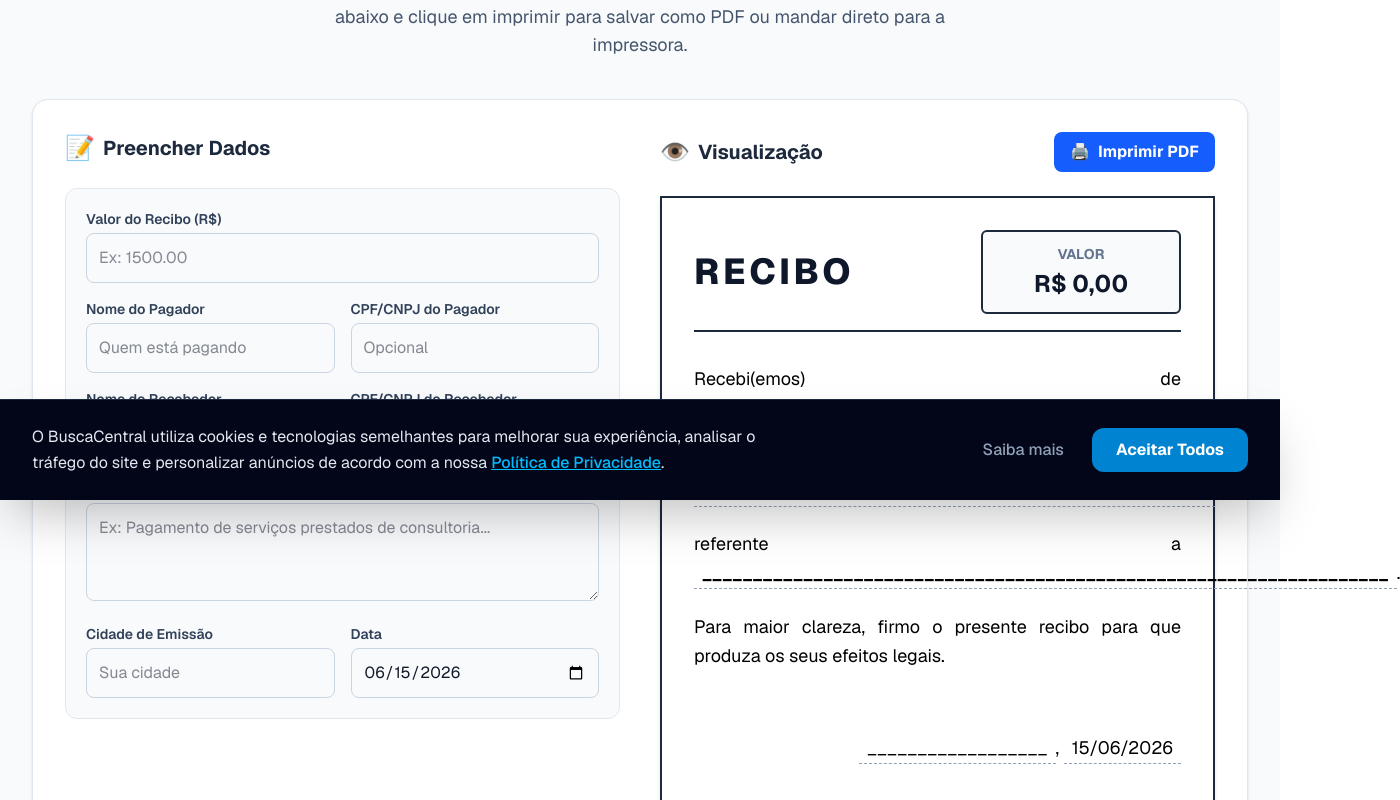
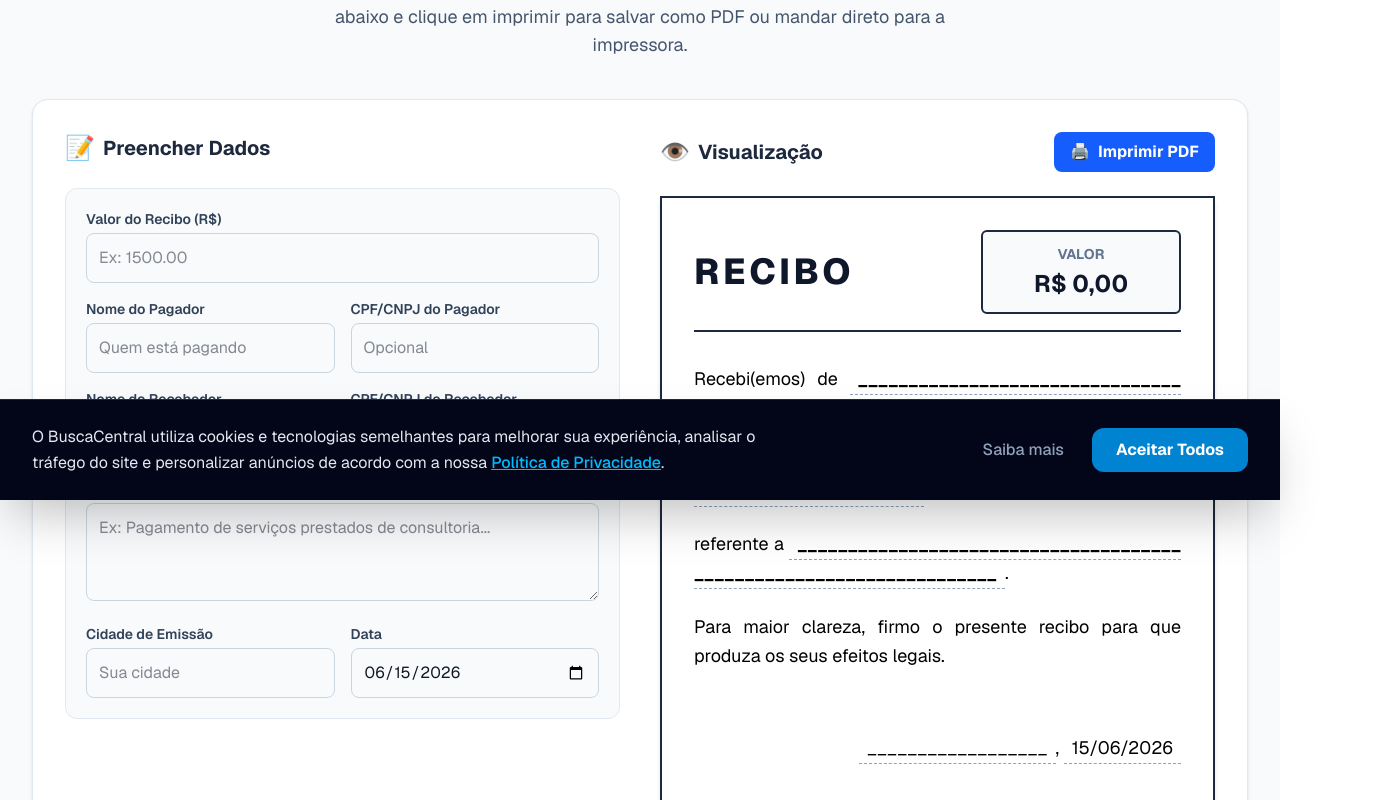
Before and after one commit to buscacentral/buscacentral, a Next.js app: page /documentos/gerador-recibos in a window 1280 px wide. Shown: the part 300-1100 px from the top of the page, 1400 px wide, since content can reach past the window. Built offline with nearby package versions, Linux system fonts and the light colour scheme; no server answers.

Commit message:
feat: add receipt generator and percentage calculator client components

```diff
--- a/src/app/documentos/gerador-recibos/GeradorReciboClient.tsx
+++ b/src/app/documentos/gerador-recibos/GeradorReciboClient.tsx
@@ -178,16 +178,16 @@ export default function GeradorReciboClient() {
 
             <div className="space-y-6 text-lg leading-relaxed text-justify">
               <p>
-                Recebi(emos) de <strong className="uppercase border-b border-dashed border-slate-400 pb-1 px-2">{pagadorNome || '_________________________________'}</strong>
-                {pagadorDoc && <span> inscrito(a) no CPF/CNPJ sob o nº <strong className="border-b border-dashed border-slate-400 pb-1 px-2">{pagadorDoc}</strong>,</span>}
+                Recebi(emos) de <strong className="uppercase border-b border-dashed border-slate-400 pb-1 px-2 break-all">{pagadorNome || '_________________________________'}</strong>
+                {pagadorDoc && <span> inscrito(a) no CPF/CNPJ sob o nº <strong className="border-b border-dashed border-slate-400 pb-1 px-2 break-all">{pagadorDoc}</strong>,</span>}
               </p>
 
               <p>
-                a importância supra de <strong className="uppercase border-b border-dashed border-slate-400 pb-1 px-2">{valor ? extenso(valor) : '__________________________________________________'}</strong>
+                a importância supra de <strong className="uppercase border-b border-dashed border-slate-400 pb-1 px-2 break-all">{valor ? extenso(valor) : '__________________________________________________'}</strong>
               </p>
 
               <p>
-                referente a <strong className="border-b border-dashed border-slate-400 pb-1 px-2">{referente || '____________________________________________________________________'}</strong>.
+                referente a <strong className="border-b border-dashed border-slate-400 pb-1 px-2 break-all">{referente || '____________________________________________________________________'}</strong>.
               </p>
 
               <p>
--- a/src/app/utilidades/calculadora-porcentagem/CalculadoraPorcentagemClient.tsx
+++ b/src/app/utilidades/calculadora-porcentagem/CalculadoraPorcentagemClient.tsx
@@ -22,7 +22,7 @@ export default function CalculadoraPorcentagemClient() {
     { id: 'percentual', label: 'Quanto é X% de Y', descA: 'Porcentagem (%)', descB: 'Valor', btnLabel: 'Calcular' },
     { id: 'valor', label: 'X é quantos % de Y', descA: 'Valor parcial', descB: 'Valor total', btnLabel: 'Calcular' },
     { id: 'variacao', label: 'Variação percentual', descA: 'Valor inicial', descB: 'Valor final', btnLabel: 'Calcular variação' },
-    { id: 'proporcao', label: 'Acrescentar/Descontar %', descA: 'Valor', descB: 'Porcentagem (%)', btnLabel: 'Calcular' },
+    { id: 'proporcao', label: 'Acréscimo/Desconto', descA: 'Valor', descB: 'Porcentagem (%)', btnLabel: 'Calcular' },
   ];
 
   const modoAtual = modos.find(m => m.id === modo)!;
```
